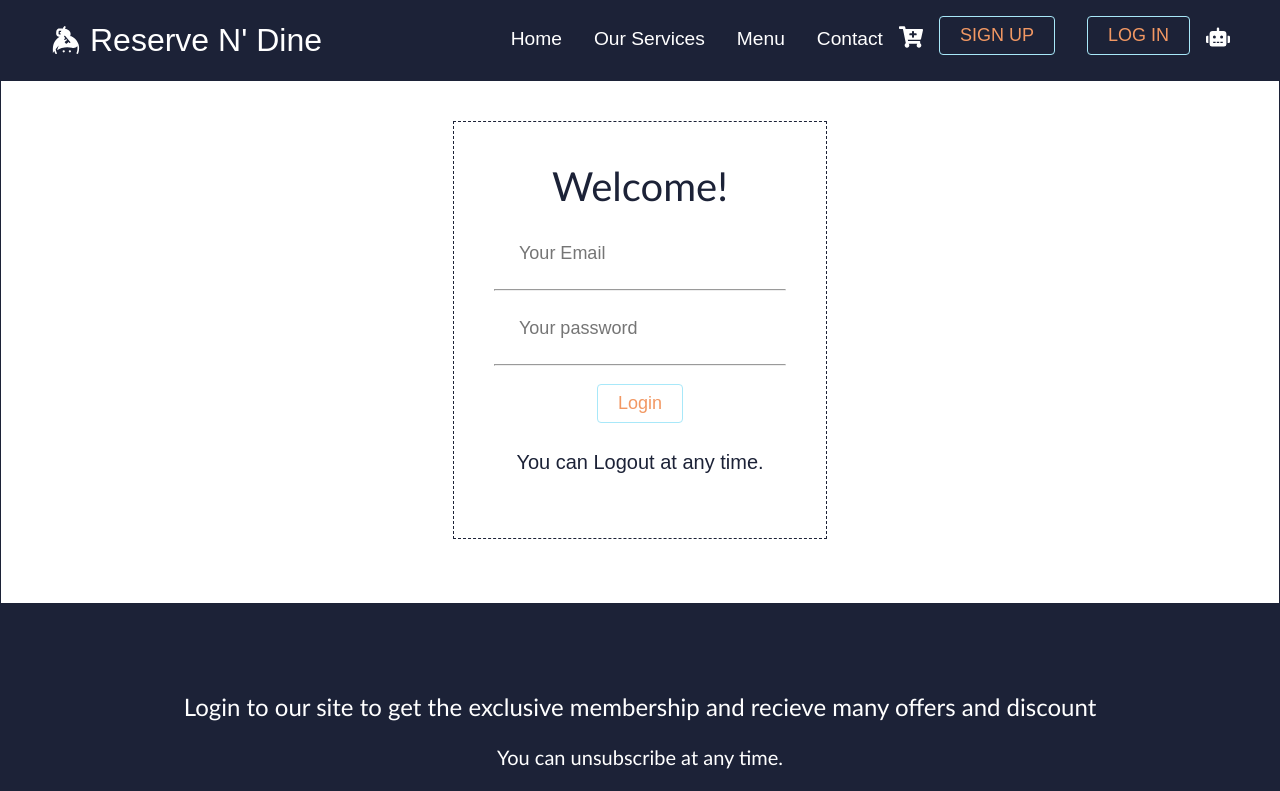
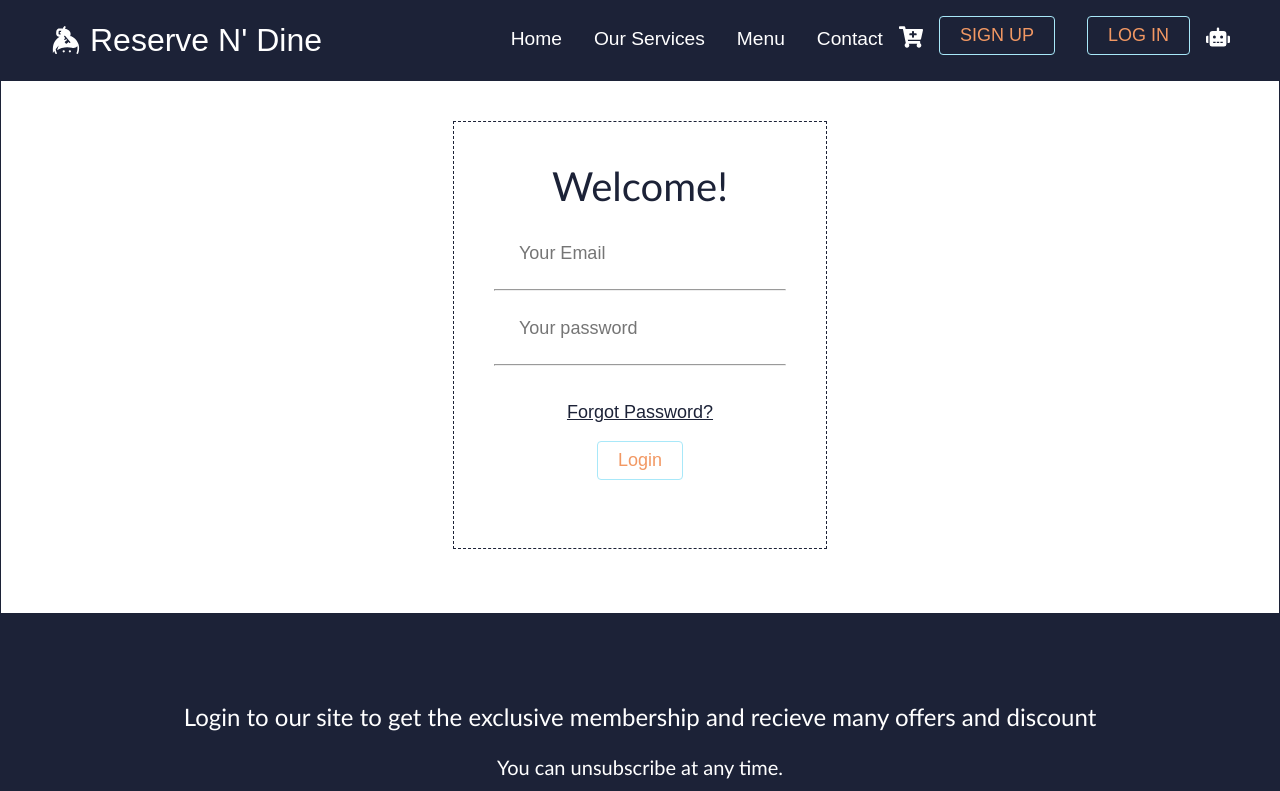
Before and after one commit to Si-za1/Reserve-N-Dine-2.0, a React (Create React App) app in the folder frontend/reserve-n-dine/: page /log-in in a window 1280 px wide. Shown: the top 791 px of the page. Built offline with nearby package versions, Linux system fonts and the light colour scheme.

Commit message:
on progress, few updates!

```diff
--- a/frontend/reserve-n-dine/src/components/pages/Login/Login.css
+++ b/frontend/reserve-n-dine/src/components/pages/Login/Login.css
@@ -34,9 +34,12 @@
   }
 
   .footer-subscription-text1 {
+    margin-top: 24px;
     margin-bottom: 24px;
-    font-size: 20px;
-    padding: 40px;
+    font-size: 18px;
+    color:#1c2237;
+    padding: 30px;
+    cursor:pointer;
   }
 
   .footer-input1{
--- a/frontend/reserve-n-dine/src/components/pages/Login/Login.js
+++ b/frontend/reserve-n-dine/src/components/pages/Login/Login.js
@@ -1,6 +1,6 @@
 import React , {useState, useEffect}from 'react';
 import {Button} from '../../Button';
-import {useHistory} from 'react-router-dom';
+import {Link, useHistory} from 'react-router-dom';
 import './Login.css'
 
 function Login(){
@@ -51,13 +51,17 @@ function Login(){
               type='password'
               placeholder='Your password'
             /> <hr></hr>
+            <br/>
+            <br/>
+             <Link to='/register' className='footer-subscription-text1' >
+              Forgot Password?
+            </Link>
+            <br/>
             <br></br>
             <Button onclick ={login}buttonStyle='btn--outline'>Login </Button>
             <br></br>
             <br/>
-            <p className='footer-subscription-text'>
-              You can Logout at any time.
-            </p>
+
           </form>
         </div>
       </section>
```
